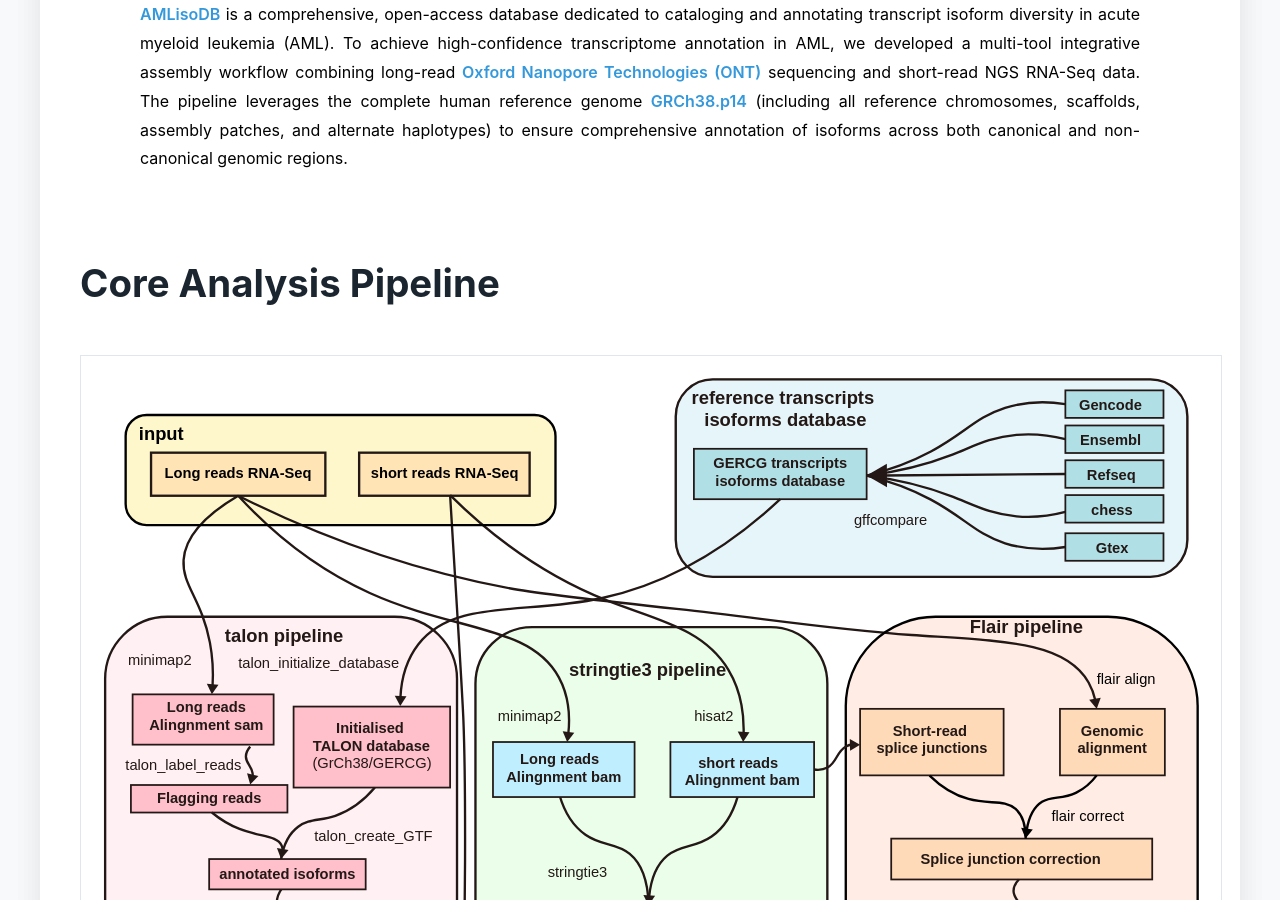
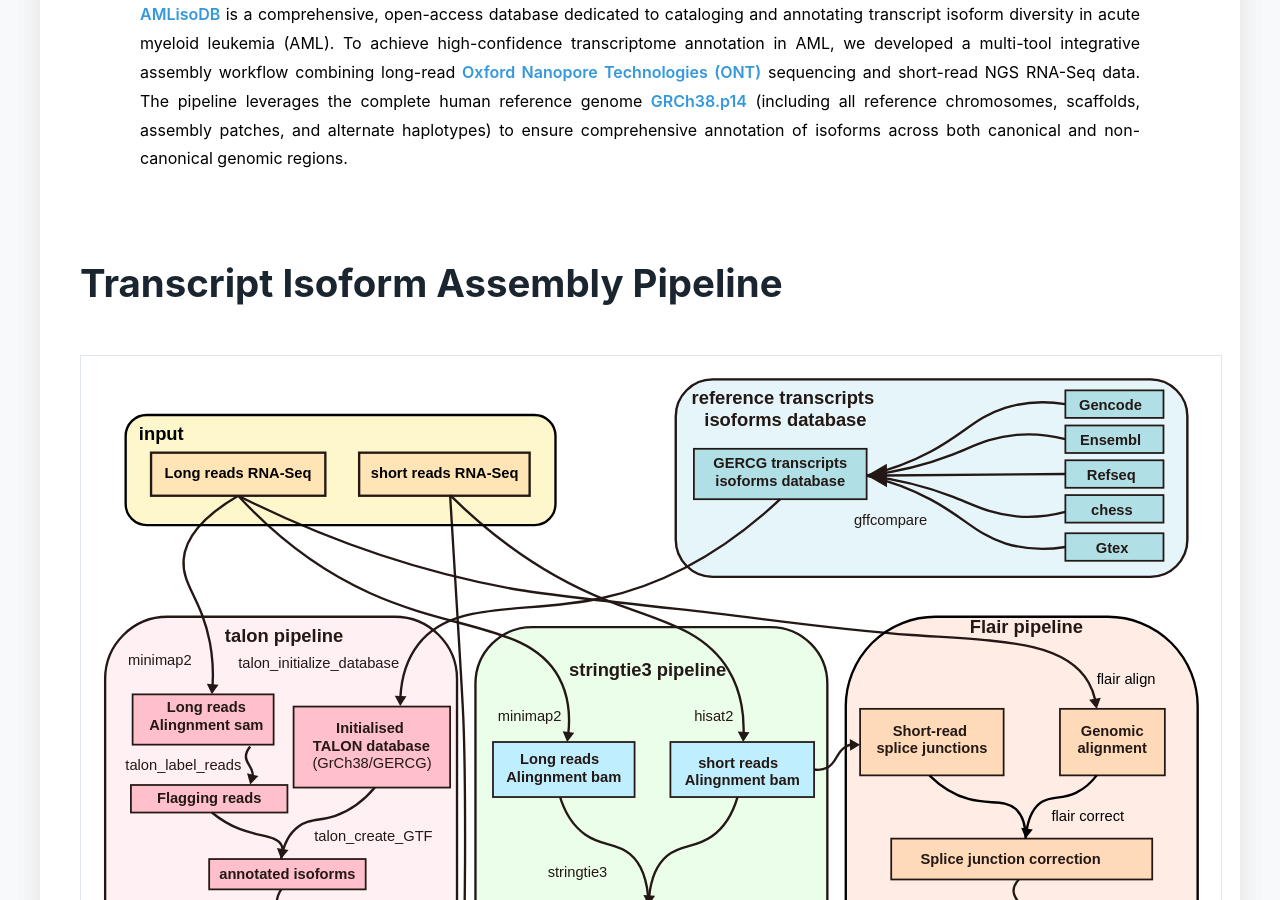
Before and after one commit to Xiaoguang-Shi/AMLisoDB, a Jekyll site: the page built from index.md, in a window 1280 px wide and 900 px high, scrolled down 312 px. Built offline with Jekyll 4.4.1, drawn with Linux system fonts in a browser that asks for light colours.

Commit message:
Update index.md

```diff
--- a/index.md
+++ b/index.md
@@ -50,7 +50,7 @@ data_files:
   </div>
 
   <section class="analysis-section">
-    <h2>Core Analysis Pipeline</h2>
+    <h2>Transcript Isoform Assembly Pipeline</h2>
     <div class="single-chart">
       <img src="{{ '/assets/diagrams/workflow.svg' | relative_url }}"
            alt="Analysis Workflow"
```
